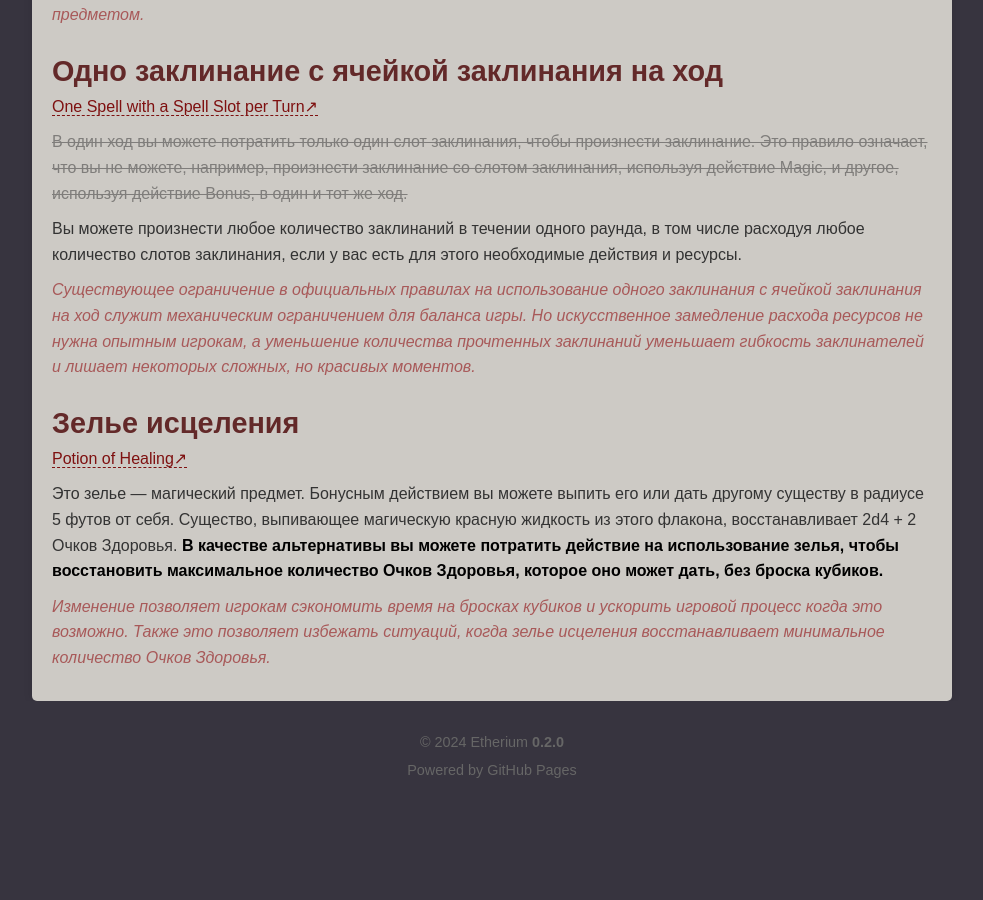
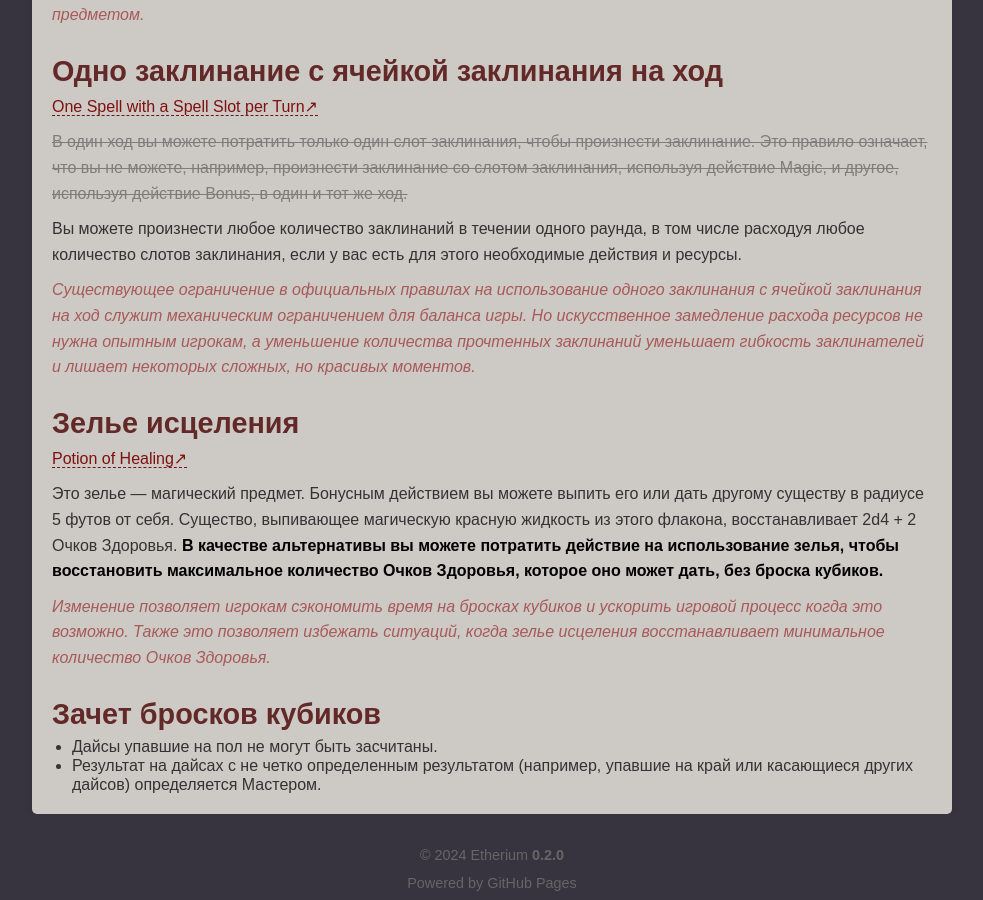
Before and after one commit to KovalevEvgeniy/etherium, a Jekyll site: the page built from data/homebrew/index.md, in a window 1280 px wide and 900 px high, scrolled down 659 px. Shown: the whole window, without its empty margins (148-1131 px from the left). Built offline with Jekyll 4.4.1, drawn with Linux system fonts in a browser that asks for light colours; our own code applies the rules of GitHub Pages for plain Markdown files; before the commit the page ends 1446 px from its top, so only the background shows below that; some of the changed text lies outside the part shown.

Commit message:
updated homebrew

```diff
--- a/data/homebrew/index.md
+++ b/data/homebrew/index.md
@@ -24,3 +29,7 @@
 Это зелье — магический предмет. Бонусным действием вы можете выпить его или дать другому существу в радиусе 5 футов от себя. Существо, выпивающее магическую красную жидкость из этого флакона, восстанавливает 2d4 + 2 Очков Здоровья. **В качестве альтернативы вы можете потратить действие на использование зелья, чтобы восстановить максимальное количество Очков Здоровья, которое оно может дать, без броска кубиков.**
 
 *Изменение позволяет игрокам сэкономить время на бросках кубиков и ускорить игровой процесс когда это возможно. Также это позволяет избежать ситуаций, когда зелье исцеления восстанавливает минимальное количество Очков Здоровья.*
+
+## Зачет бросков кубиков
+- Дайсы упавшие на пол не могут быть засчитаны.
+- Результат на дайсах с не четко определенным результатом (например, упавшие на край или касающиеся других дайсов) определяется Мастером.
```
Also changed, not shown: other parts of data/homebrew/index.md (+5 -0 lines).
